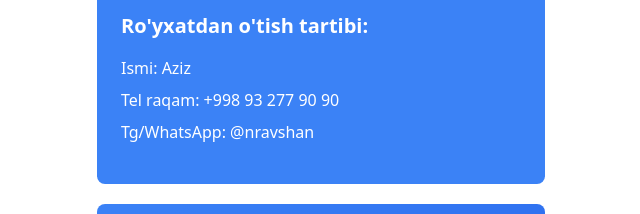
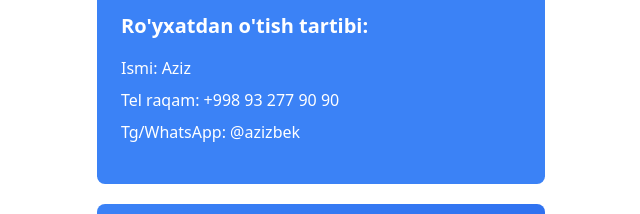
Before and after one commit to hojiakbarsobirov/ruspeak, a React (Vite) app: page / in a window 1280 px wide. Shown: the part 840-1054 px from the top of the page, without its empty margins (319-959 px from the left). Built offline with nearby package versions, Linux system fonts and the light colour scheme.

Commit message:
Update help components

```diff
--- a/src/components/PremiumLandingPage.jsx
+++ b/src/components/PremiumLandingPage.jsx
@@ -425,7 +425,7 @@ const PremiumLandingPage = () => {
             Tel raqam: <span>+998 93 277 90 90</span>
           </p>
           <p className="text-white font-medium mb-2">
-            Tg/WhatsApp: <span>@nravshan</span>
+            Tg/WhatsApp: <span>@azizbek</span>
           </p>
         </div>
 
```
